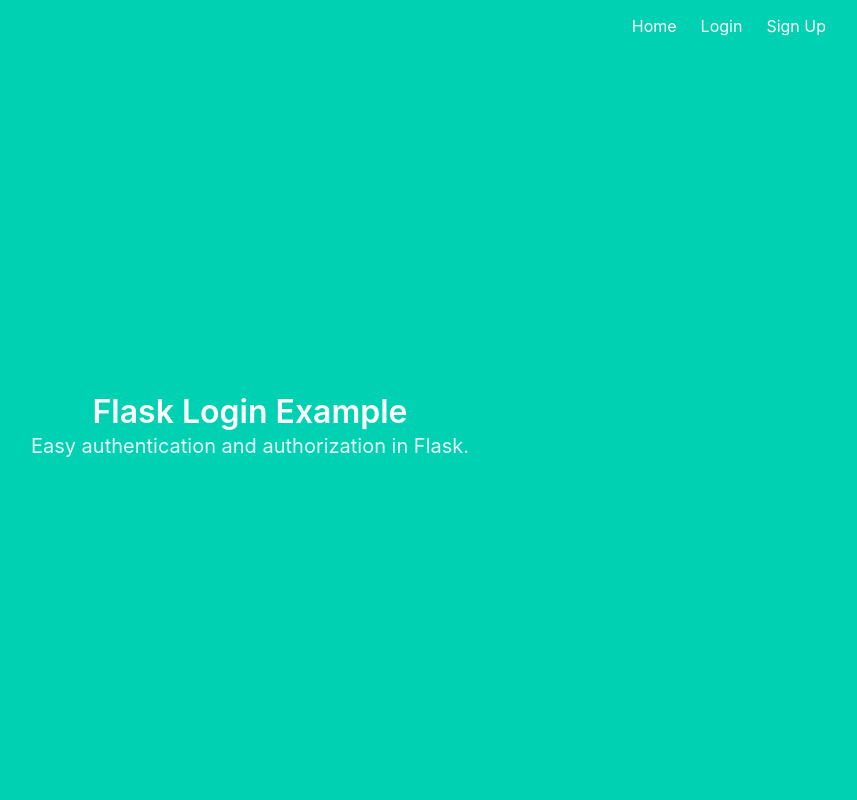
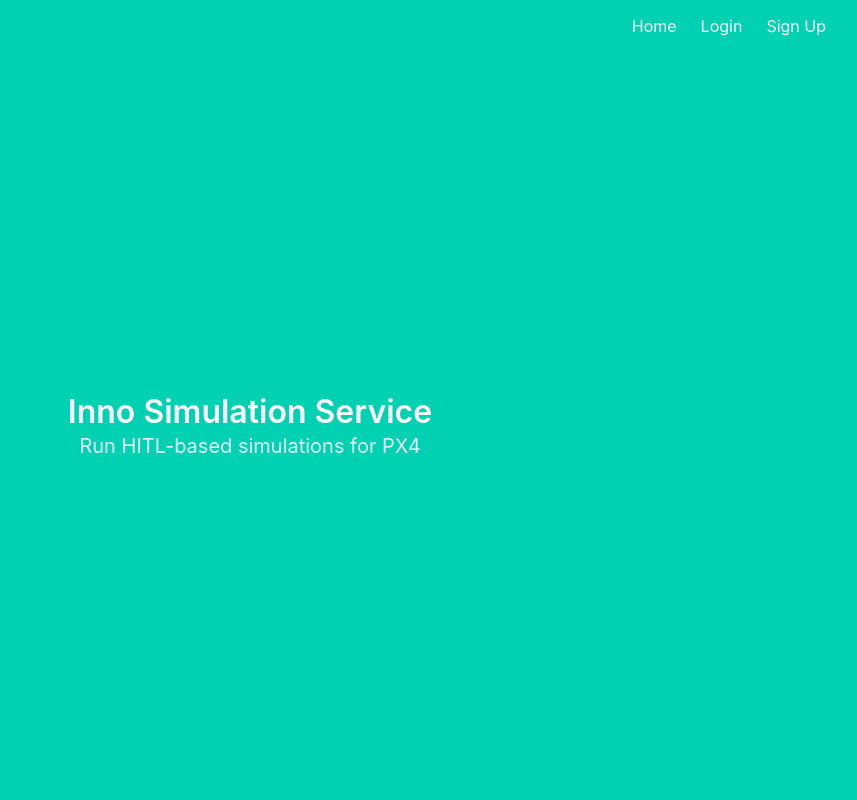
Before and after one commit to ZilantRobotics/sim_server, a Flask app: template app/templates/index.html in a window 1280 px wide. Shown: the whole page, without its empty margins (390-1247 px from the left). Run offline with Flask 3, Linux system fonts and the light colour scheme; the template is opened without the code that fills it, so the values that code supplies are empty.

Commit message:
update readme

```diff
--- a/app/templates/index.html
+++ b/app/templates/index.html
@@ -2,9 +2,9 @@
 
 {% block content %}
 <h1 class="title">
-  Flask Login Example
+  Inno Simulation Service
 </h1>
 <h2 class="subtitle">
-  Easy authentication and authorization in Flask.
+  Run HITL-based simulations for PX4
 </h2>
 {% endblock %}
```
Also changed, not shown: README.md (added).
